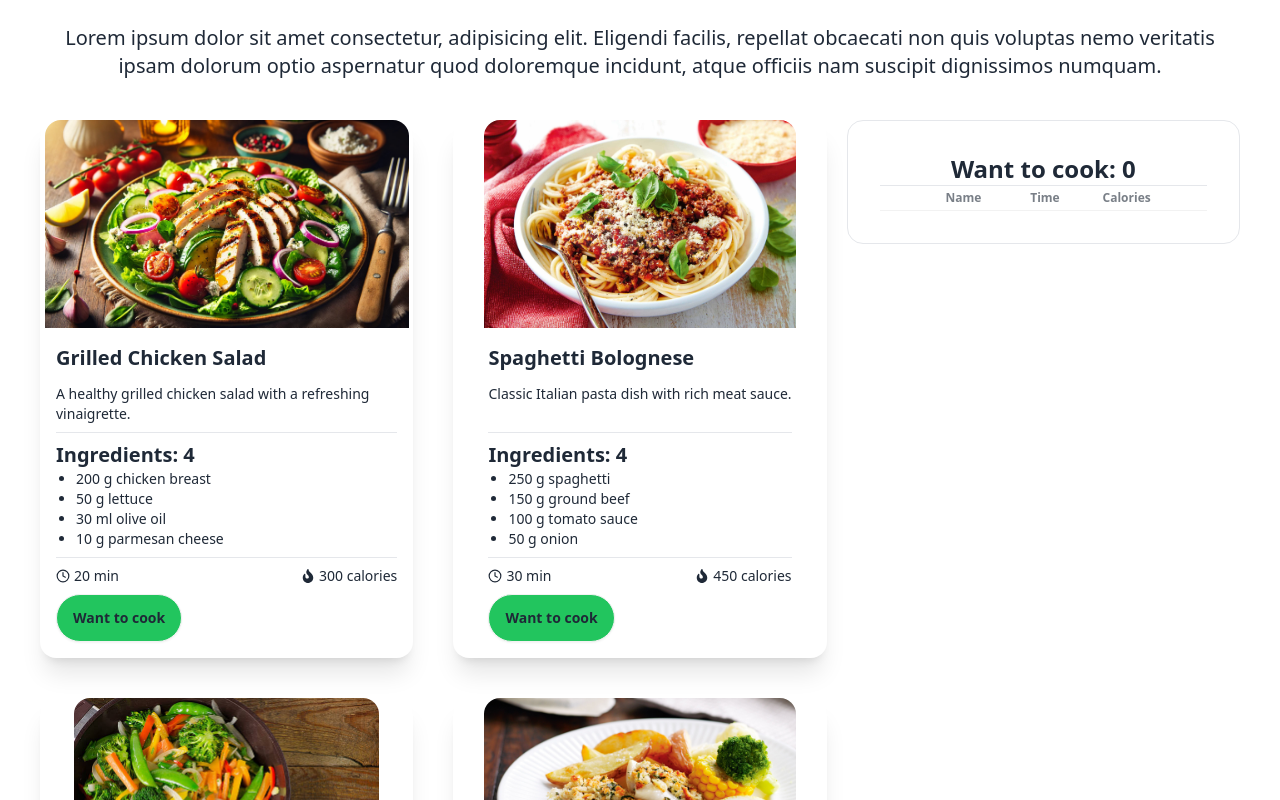
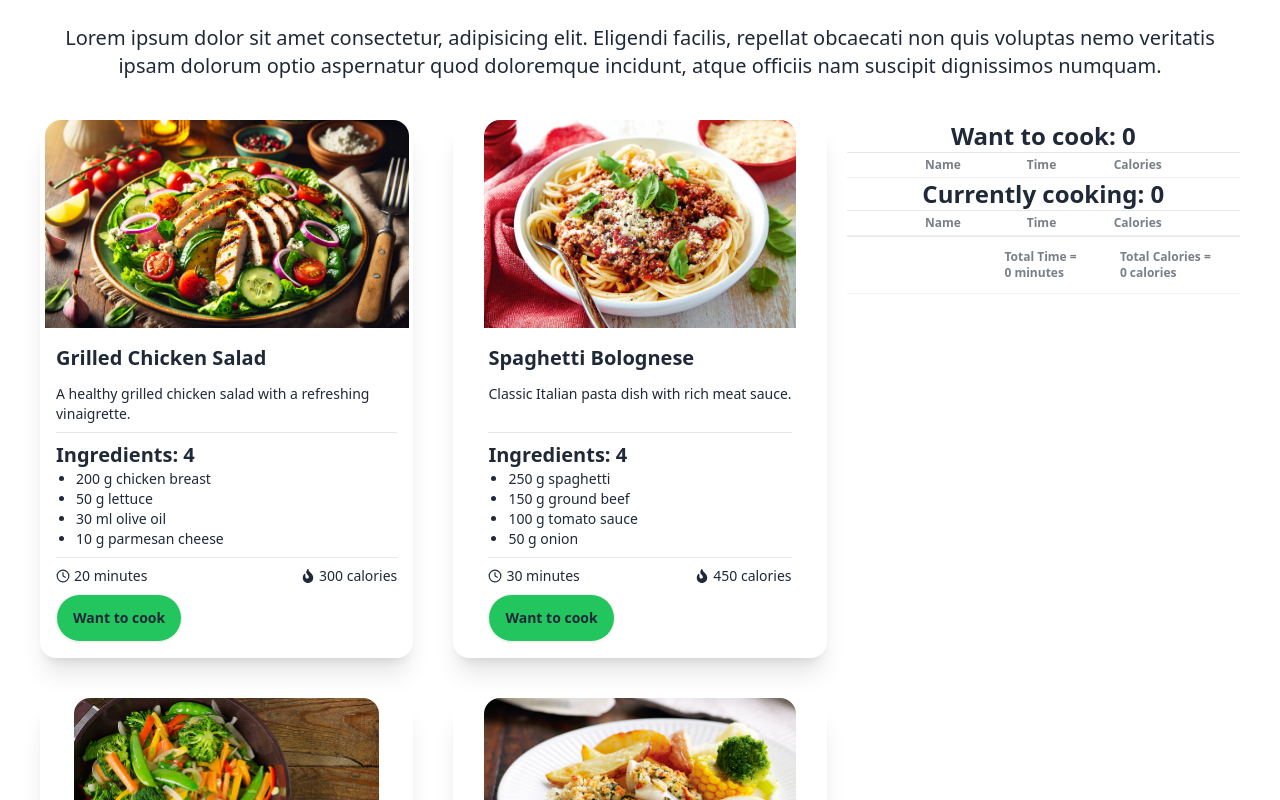
Before and after one commit to NaimulHasanEmon/Assignment-7-The-Chef-Table-, a React (Vite) app: page / in a window 1280 px wide. Shown: the part 980-1780 px from the top of the page. Built offline with nearby package versions, Linux system fonts and the light colour scheme.

Commit message:
Want To Cook and Currently Cooking Updated

```diff
--- a/public/recipe.json
+++ b/public/recipe.json
@@ -5,8 +5,8 @@
         "recipe_name": "Grilled Chicken Salad",
         "short_description": "A healthy grilled chicken salad with a refreshing vinaigrette.",
         "ingredients": ["200 g chicken breast", "50 g lettuce", "30 ml olive oil", "10 g parmesan cheese"],
-        "preparing_time": "20 min",
-        "calories": "300 calories"
+        "preparing_time": "20",
+        "calories": "300"
     },
     {
         "recipe_id": 2,
@@ -14,8 +14,8 @@
         "recipe_name": "Spaghetti Bolognese",
         "short_description": "Classic Italian pasta dish with rich meat sauce.",
         "ingredients": ["250 g spaghetti", "150 g ground beef", "100 g tomato sauce", "50 g onion"],
-        "preparing_time": "30 min",
-        "calories": "450 calories"
+        "preparing_time": "30",
+        "calories": "450"
     },
     {
         "recipe_id": 3,
@@ -23,8 +23,8 @@
         "recipe_name": "Vegetable Stir Fry",
         "short_description": "Quick and easy vegetable stir fry with soy sauce.",
         "ingredients": ["150 g broccoli", "100 g bell peppers", "30 ml soy sauce", "10 g garlic"],
-        "preparing_time": "15 min",
-        "calories": "250 calories"
+        "preparing_time": "15",
+        "calories": "250"
     },
     {
         "recipe_id": 4,
@@ -32,8 +32,8 @@
         "recipe_name": "Lemon Herb Fish",
         "short_description": "Fresh fish fillet grilled with lemon and herbs.",
         "ingredients": ["200 g fish fillet", "20 ml lemon juice", "10 g thyme", "10 g parsley"],
-        "preparing_time": "25 min",
-        "calories": "280 calories"
+        "preparing_time": "25",
+        "calories": "280"
     },
     {
         "recipe_id": 5,
@@ -41,8 +41,8 @@
         "recipe_name": "Chocolate Cake",
         "short_description": "Rich and moist chocolate cake with a creamy frosting.",
         "ingredients": ["200 g flour", "150 g sugar", "50 g cocoa powder", "100 ml milk"],
-        "preparing_time": "45 min",
-        "calories": "500 calories"
+        "preparing_time": "45",
+        "calories": "500"
     },
     {
         "recipe_id": 6,
@@ -50,7 +50,7 @@
         "recipe_name": "Caesar Salad",
         "short_description": "Classic Caesar salad with crunchy croutons and creamy dressing.",
         "ingredients": ["100 g romaine lettuce", "30 g croutons", "20 g parmesan cheese", "50 ml Caesar dressing"],
-        "preparing_time": "10 min",
-        "calories": "200 calories"
+        "preparing_time": "10",
+        "calories": "200"
     }
 ]
--- /dev/null
+++ b/src/components/CurrentlyCooking/CurrentlyCooking.jsx
@@ -0,0 +1,61 @@
+import PropTypes from "prop-types";
+
+const CurrentlyCooking = ({currently}) => {
+    const totalTime = currently.reduce((acc, item) => acc + parseInt(item.preparing_time), 0);
+    const totalCalories = currently.reduce((acc, item) => acc + parseInt(item.calories), 0);
+
+    return (
+        <div>
+            <p className="text-center text-2xl font-bold">Currently cooking: {currently.length}</p>
+            <hr />
+            <div className="overflow-hidden">
+                <table className="table">
+                    <thead>
+                        <tr>
+                            <th></th>
+                            <th className='p-1'>Name</th>
+                            <th className='p-1'>Time</th>
+                            <th className='p-1'>Calories</th>
+                        </tr>
+                    </thead>
+                    <tbody>
+                        {
+                            currently.map((item, idx) => (
+                                <tr key={idx}>
+                                    <td className='p-1'>{idx + 1}</td>
+                                    <td className='p-1'>{item.recipe_name}</td>
+                                    <td className='p-1'>{item.preparing_time} minutes</td>
+                                    <td className='p-1'>{item.calories} calories</td>
+                                </tr>
+                            ))
+                        }
+                    </tbody>
+                </table>
+            </div>
+            <hr />
+            <div>
+                <div className="">
+                    <table className="table">
+                        {/* head */}
+                        <thead>
+                            <tr>
+                                <th></th>
+                                <th></th>
+                                <th></th>
+                                <th></th>
+                                <th>Total Time = <br />{totalTime} minutes</th>
+                                <th>Total Calories = <br />{totalCalories} calories</th>
+                            </tr>
+                        </thead>
+                    </table>
+                </div>
+            </div>
+        </div>
+    );
+};
+
+CurrentlyCooking.propTypes = {
+    currently: PropTypes.array.isRequired,
+}
+
+export default CurrentlyCooking;
--- a/src/components/RecipeCard/RecipeCard.jsx
+++ b/src/components/RecipeCard/RecipeCard.jsx
@@ -9,9 +9,9 @@ const RecipeCard = ({recipe, handleWantToCook}) => {
             <div className="card card-compact bg-base-100 h-full w-full shadow-xl justify-center items-center">
                 <figure>
                     <img
-                    src={recipe_image}
-                    alt={recipe_name}
-                    className="h-52 w-full object-cover"
+                        src={recipe_image}
+                        alt={recipe_name}
+                        className="h-52 w-full object-cover"
                     />
                 </figure>
                 <div className="card-body">
@@ -33,13 +33,13 @@ const RecipeCard = ({recipe, handleWantToCook}) => {
                         <div className="flex gap-1 items-center">
                             <FiClock />
                             <p>
-                                {preparing_time}
+                                {preparing_time} minutes
                             </p>
                         </div>
                         <div className="flex gap-1 items-center">
                             <FaFire />
                             <p>
-                                {calories}
+                                {calories} calories
                             </p>
                         </div>
                     </div>
--- a/src/components/Recipes/Recipes.jsx
+++ b/src/components/Recipes/Recipes.jsx
@@ -1,11 +1,12 @@
 import { useEffect, useState } from 'react';
 import RecipeCard from '../RecipeCard/RecipeCard'
 import WantToCook from '../WantToCook/WantToCook';
+import CurrentlyCooking from '../CurrentlyCooking/CurrentlyCooking';
 
 const Recipes = () => {
     const[recipe, setRecipe] = useState([])
-
     const[wtc, setWtc] = useState([])
+    const[currently, setCurrently] = useState([])
 
     useEffect(() => {
         fetch('recipe.json')
@@ -16,6 +17,14 @@ const Recipes = () => {
     const handleWantToCook = recipe => {
         const newWantToCook = [...wtc, recipe]
         setWtc(newWantToCook)
+    }
+
+    const handlePreparing = (recipe, id) => {
+        const newCurrent = [...currently, recipe]
+        setCurrently(newCurrent)
+
+        const remainingWtc = wtc.filter(item => item.recipe_id !== id)
+        setWtc(remainingWtc)
     }
 
     return (
@@ -36,12 +45,17 @@ const Recipes = () => {
                 }
                 </div>
 
-                {/* Want to cook */}
+                {/* Sidebar */}
                 <div className="w-1/3 text-start">
+                    <div>
                         <WantToCook
-                        key={wtc.recipe_id}
                             wtc={wtc}
+                            handlePreparing={handlePreparing}
                         ></WantToCook>
+                        <CurrentlyCooking
+                            currently={currently}
+                        ></CurrentlyCooking>
+                    </div>
                 </div>
             </div>
         </div>
--- a/src/components/SideBar/SideBar.jsx
+++ b/src/components/SideBar/SideBar.jsx
@@ -1,15 +1,42 @@
 import PropTypes from 'prop-types';
+import WantToCook from '../WantToCook/WantToCook';
+import CurrentlyCooking from '../CurrentlyCooking/CurrentlyCooking';
+import { useState } from 'react';
 
-const SideBar = props => {
+const SideBar = ({wtc}) => {
+    const[currently, setCurrently] = useState([])
+
+    const handlePreparing = (wtc, id) => {
+        const newCurrent = [...currently, wtc]
+        setCurrently(newCurrent)
+
+        const newWTC = wtc.filter(item => item.recipe_id!== id)
+        setCurrently(newWTC)
+    }
+
     return (
-        <div>
-
+        <div className="card border">
+            <div className="card-body">
+                <div>
+                    <WantToCook
+                        key={wtc.recipe_id}
+                        wtc={wtc}
+                        handlePreparing={handlePreparing}
+                    ></WantToCook>
+                </div>
+                <div>
+                    <CurrentlyCooking
+                        key={currently.recipe_id}
+                        currently={currently}
+                    ></CurrentlyCooking>
+                </div>
+            </div>
         </div>
     );
 };
 
 SideBar.propTypes = {
-
+    wtc: PropTypes.array.isRequired,
 };
 
 export default SideBar;
--- a/src/components/WantToCook/WantToCook.jsx
+++ b/src/components/WantToCook/WantToCook.jsx
@@ -1,15 +1,12 @@
-import PropTypes from 'prop-types';
+import PropTypes from "prop-types";
 
-const WantToCook = ({wtc}) => {
-    const {recipe_name, preparing_time, calories} = wtc
+const WantToCook = ({wtc, handlePreparing}) => {
     return (
         <div>
-            <div className="card border">
-                <div className="card-body">
             <div>
                 <p className="text-center text-2xl font-bold">Want to cook: {wtc.length}</p>
                 <hr />
-                        <div className="overflow-x-auto">
+                <div className="overflow-hidden">
                     <table className="table">
                         <thead>
                             <tr>
@@ -25,9 +22,9 @@ const WantToCook = ({wtc}) => {
                                     <tr key={idx}>
                                         <td className='p-1'>{idx + 1}</td>
                                         <td className='p-1'>{item.recipe_name}</td>
-                                                <td className='p-1'>{item.preparing_time}</td>
-                                                <td className='p-1'>{item.calories}</td>
-                                                <button className='btn bg-green-500'>Preparing</button>
+                                        <td className='p-1'>{item.preparing_time} minutes</td>
+                                        <td className='p-1'>{item.calories} calories</td>
+                                        <button onClick={() => handlePreparing(item, item.recipe_id, item.preparing_time, item.calories)} className='btn bg-green-500'>Preparing</button>
                                     </tr>
                                 ))
                             }
@@ -36,13 +33,12 @@ const WantToCook = ({wtc}) => {
                 </div>
             </div>
         </div>
-            </div>
-        </div>
     );
 };
 
 WantToCook.propTypes = {
     wtc: PropTypes.array.isRequired,
+    handlePreparing: PropTypes.func.isRequired,
 };
 
 export default WantToCook;
```
Lines whose indentation alone changed are shown as unchanged.
